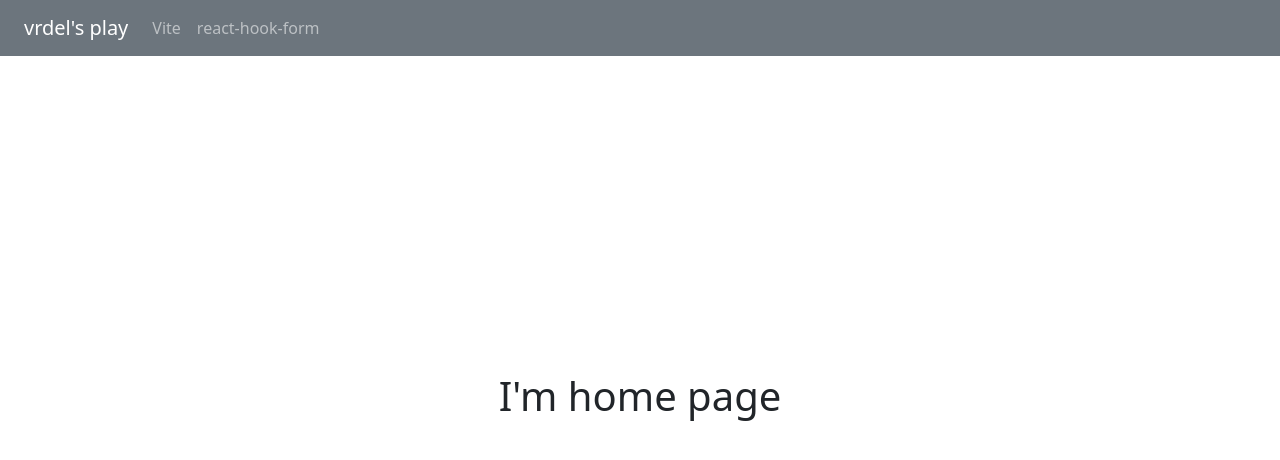
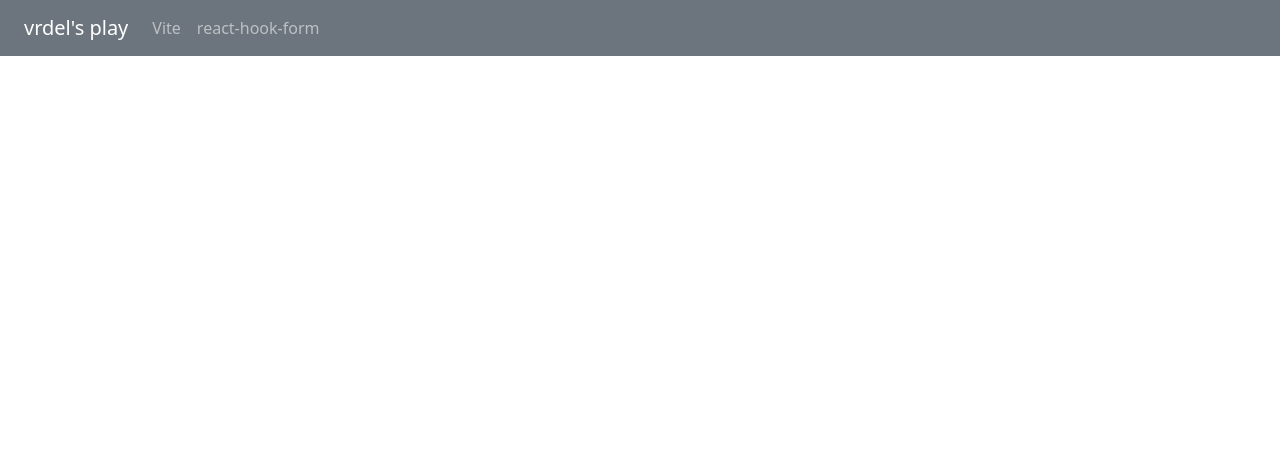
Before and after one commit to vrdel/react-playground, a React (Vite) app in the folder react-playground/: page / in a window 1280 px wide. Shown: the top 460 px of the page. Built offline with nearby package versions, Linux system fonts and the light colour scheme.

Commit message:
introduce nested routes

```diff
--- a/react-playground/src/App.jsx
+++ b/react-playground/src/App.jsx
@@ -1,33 +1,23 @@
 import './App.css'
 
 import React from 'react'
-import Home from './routes/default'
+import RootApp from './routes/default'
 import RMainVite from './routes/mainvite'
 import RReactHookForm from './routes/reacthookform'
 import RNoMatch from './routes/nomatch'
-import Navigation from './ui/navigation'
 import {BrowserRouter, Routes, Route} from 'react-router-dom'
-import {Container, Row, Col} from 'reactstrap'
 
 
 const App = () => {
   return (
     <BrowserRouter>
-      <Container>
-        <Row>
-          <Col>
-            <Navigation/>
-          </Col>
-        </Row>
-        <Row className="no-gutters">
-          <Routes>
-            <Route path="/" element={<Home/>} />
-            <Route path="main-vite" element={<RMainVite/>} />
-            <Route path="react-hook-form" element={<RReactHookForm/>} />
-            <Route path="*" element={<RNoMatch/>} />
-          </Routes>
-        </Row>
-      </Container>
+      <Routes>
+        <Route path="/" element={<RootApp/>} >
+          <Route path="main-vite" element={<RMainVite/>} />
+          <Route path="react-hook-form" element={<RReactHookForm/>} />
+          <Route path="*" element={<RNoMatch/>} />
+        </Route>
+      </Routes>
     </BrowserRouter>
   )
 }
--- a/react-playground/src/routes/default.jsx
+++ b/react-playground/src/routes/default.jsx
@@ -1,11 +1,23 @@
 import React from 'react';
+import Navigation from '../ui/navigation'
+import { Container, Row, Col } from 'reactstrap'
+import { Outlet } from 'react-router-dom'
 
-function Home() {
+const RootApp = () => {
   return (
-    <h1>
-      I&apos;m home page
-    </h1>
+    <Container>
+      <Row>
+        <Col>
+          <Navigation/>
+        </Col>
+      </Row>
+      <Row className="no-gutters">
+        <Col>
+          <Outlet />
+        </Col>
+      </Row>
+    </Container>
   )
 }
 
-export default Home
+export default RootApp
--- a/react-playground/src/routes/reacthookform.jsx
+++ b/react-playground/src/routes/reacthookform.jsx
@@ -1,8 +1,13 @@
+import React from 'react';
+
+
 const RReactHookForm = () => {
   return (
-    <h1>
-      React Hook Form testing
-    </h1>
+    <main>
+      <h1>
+        React Hook Form testing
+      </h1>
+    </main>
   )
 }
 
```
